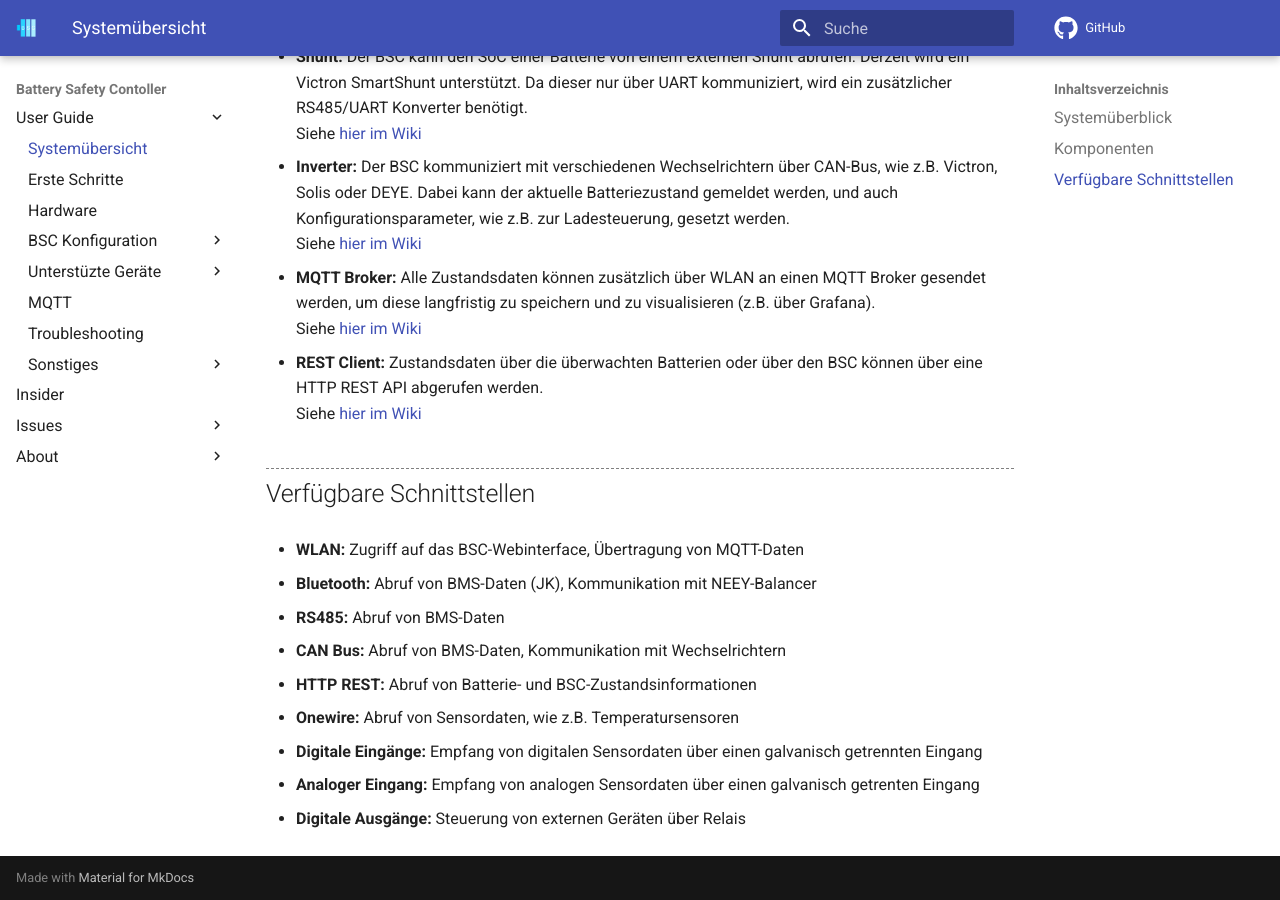
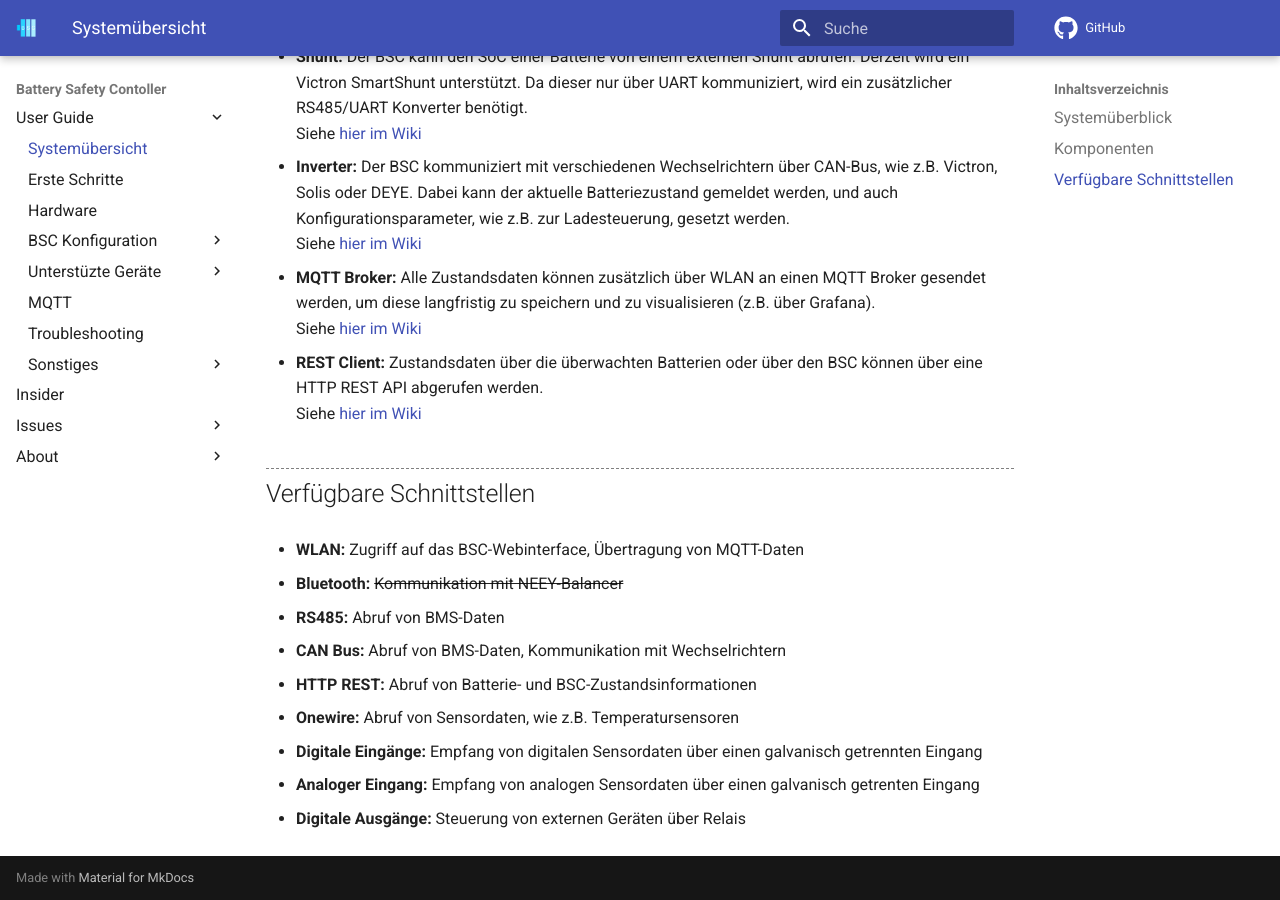
Before and after one commit to bsc-org/bsc, an MkDocs documentation site: the page built from docs/system_overview.md, in a window 1280 px wide and 900 px high, scrolled down 1499 px. Built offline with MkDocs 1.6.1 and Material for MkDocs 9.7.7, drawn with Linux system fonts in a browser that asks for light colours; comment, search, counter and statistics services are not loaded.

Commit message:
system_overview updated

```diff
--- a/docs/system_overview.md
+++ b/docs/system_overview.md
@@ -52,7 +52,7 @@ Siehe [hier im Wiki](settings_bsc.md#derzeit-aktive-inverter-drosselung)
 
 ## Verfügbare Schnittstellen
 * **WLAN:** Zugriff auf das BSC-Webinterface, Übertragung von MQTT-Daten
-* **Bluetooth:** Abruf von BMS-Daten (JK), Kommunikation mit NEEY-Balancer
+* **Bluetooth:** ~~Kommunikation mit NEEY-Balancer~~
 * **RS485:** Abruf von BMS-Daten
 * **CAN Bus:** Abruf von BMS-Daten, Kommunikation mit Wechselrichtern
 * **HTTP REST:** Abruf von Batterie- und BSC-Zustandsinformationen
```
